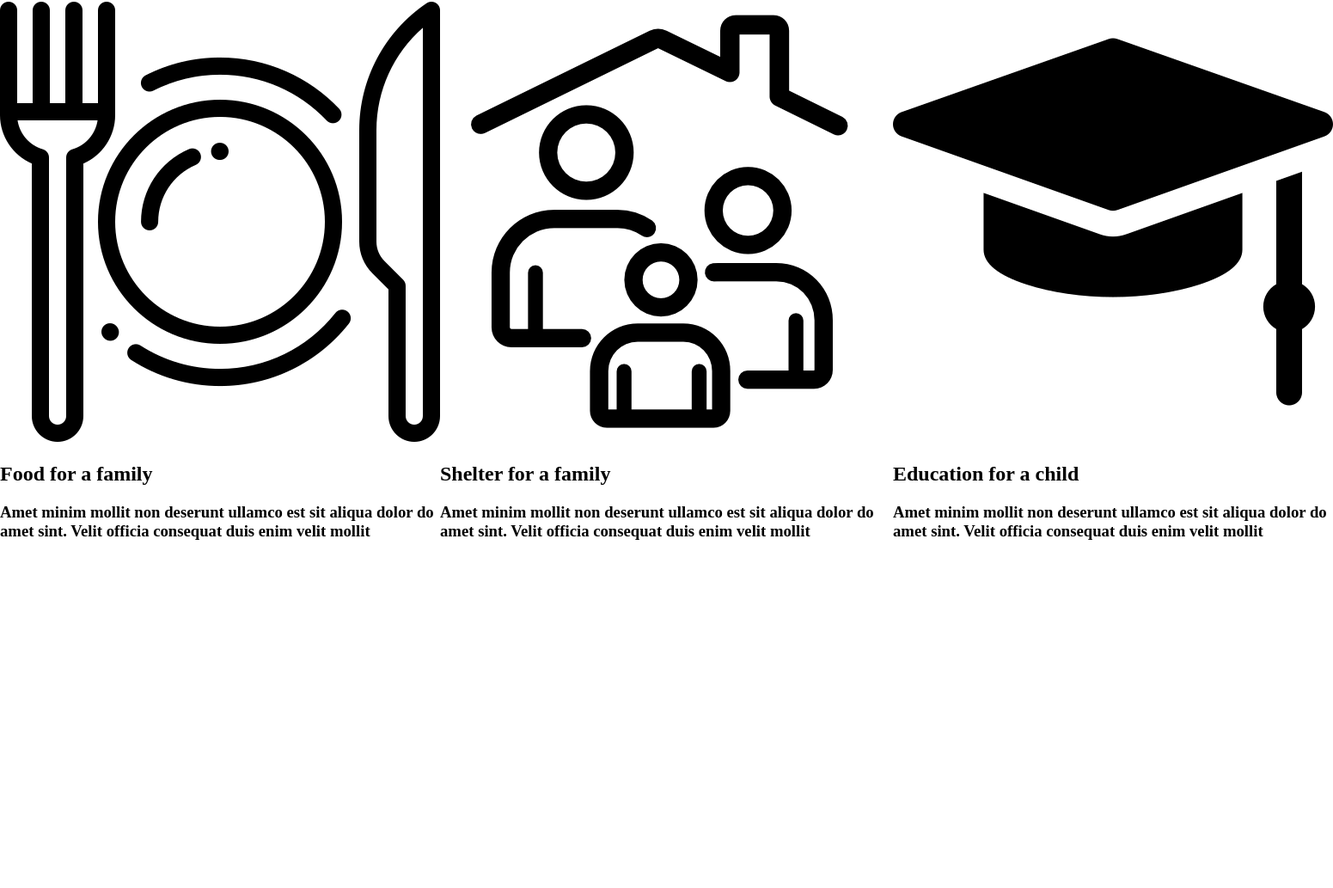
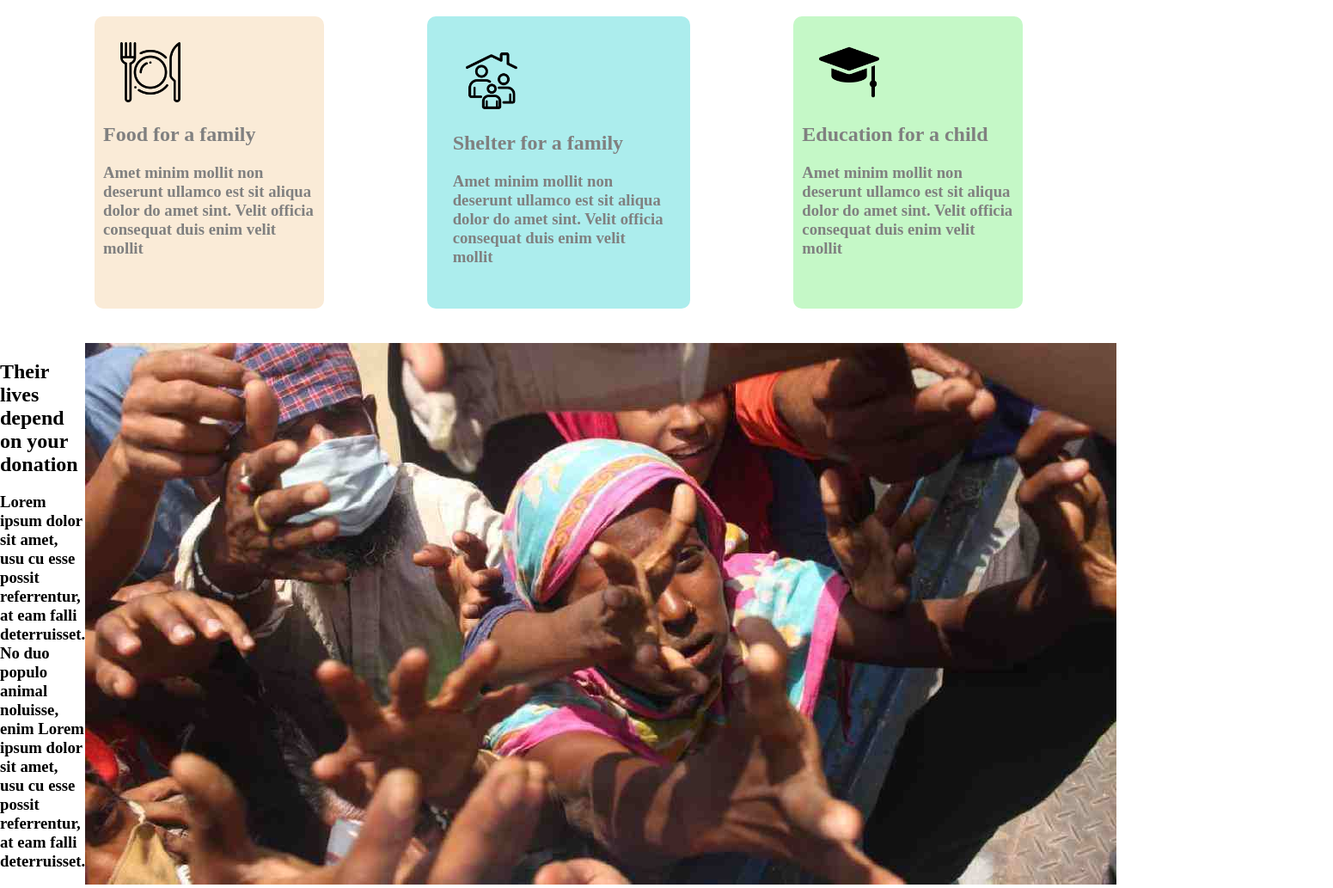
Before and after one commit to ummelaboni/donate-today, a plain HTML site: page index.html in a window 1280 px wide. Shown: the part 1413-2446 px from the top of the page at 86% size, 1551 px wide, since content can reach past the window. Before the commit the page ends 2060 px from the top, so only its background shows below. Drawn offline with Linux system fonts and the light colour scheme.

Commit message:
in progress

```diff
--- a/index.html
+++ b/index.html
@@ -51,7 +51,7 @@
             <div class="lineitems">
                 <h2>$1000</h2>
             </div>
-            <div class="lineitems">
+            <div class="lineitems another">
                 <h2>$5000</h2>
             </div>
         </div>
@@ -75,35 +75,53 @@
     </section>
     <section>
         <div class="containers">
-            <div class="box">
-                <div>
+            <div class="box1">
+                <div class="icon">
                     <img class="iconsize" src="icons/restaurant.png" alt="">
                 </div>
-                <h2>Food for a family</h2>
-                <h3>Amet minim mollit non deserunt
+                <h2 class="head2">Food for a family</h2>
+                <h3 class="head2">Amet minim mollit non deserunt
                     ullamco est sit aliqua dolor do amet
                     sint. Velit officia consequat duis enim
                     velit mollit</h3>
             </div>
-            <div class="box">
-                <div>
+            <div class="box2 second">
+                <div class="icon">
                     <img src="icons/family in home.png" alt="">
                 </div>
-                <h2>Shelter for a family</h2>
-                <h3>Amet minim mollit non deserunt
+                <h2 class="head2">Shelter for a family</h2>
+                <h3 class="head2">Amet minim mollit non deserunt
                     ullamco est sit aliqua dolor do amet
                     sint. Velit officia consequat duis enim
                     velit mollit</h3>
             </div>
-            <div class="box two">
-                <div>
+            <div class="box3">
+                <div class="icon">
                     <img src="icons/Education.png" alt="">
                 </div>
-                <h2>Education for a child</h2>
-                <h3>Amet minim mollit non deserunt
+                <h2 class="head2">Education for a child</h2>
+                <h3 class="head2">Amet minim mollit non deserunt
                     ullamco est sit aliqua dolor do amet
                     sint. Velit officia consequat duis enim
                     velit mollit</h3>
+            </div>
+        </div>
+    </section>
+    <section>
+        <div class="third">
+            <div class="">
+                <h2>Their lives depend on your donation</h2>
+                <h3>Lorem ipsum dolor sit amet, usu cu esse possit
+                    referrentur, at eam falli deterruisset. No duo populo
+                    animal noluisse, enim
+                    Lorem ipsum dolor sit amet, usu cu esse possit
+                    referrentur, at eam falli deterruisset.</h3>
+            </div>
+            <div>
+                <img src="images/donation8.jpg" alt="">
+            </div>
+            <div>
+
             </div>
         </div>
     </section>
--- a/style.css
+++ b/style.css
@@ -77,11 +77,15 @@ body {
 .lineitems {
     margin-left: 20px;
     background-color: rgb(245, 238, 236);
-    padding: 25px 45px;
+    padding: 25px 40px;
     font-size: 18px;
     font-weight: 800;
     border-radius: 5px;
     color: rgb(61, 60, 60);
+}
+
+.another {
+    padding: 20px 35px;
 }
 
 #highlighted {
@@ -104,14 +108,15 @@ body {
 
 .field {
     height: 40px;
-    width: 200px;
-    margin-left: 42%;
-    outline: none;
+    width: 400px;
+    margin-left: 35%;
+    border: transparent;
 }
 
 .line-2 {
     width: 58%;
     margin-left: 20%;
+    color: gray;
 }
 
 .secdonation {
@@ -143,13 +148,57 @@ body {
 
 .containers {
     display: flex;
+    margin: 40px;
 }
 
-/* .box {
-    height: 15px;
-    width: 15px;
-} */
+.box1 {
+    margin-right: 50px;
+    margin-left: 70px;
+    padding: 10px;
+    background-color: antiquewhite;
+    border-radius: 10px;
+}
+
+.box2 {
+    margin-right: 50px;
+    margin-left: 70px;
+    padding: 30px;
+    background-color: rgba(170, 237, 237, 0.967);
+    border-radius: 10px;
+}
+
+.box3 {
+    margin-right: 50px;
+    margin-left: 70px;
+    padding: 10px;
+    background-color: rgb(197, 248, 199);
+    border-radius: 10px;
+}
 
 .two {
     margin-left: 15px;
 }
+
+.icon img {
+    height: 70px;
+    width: 70px;
+    margin-top: 20px;
+    margin-left: 20px;
+}
+
+.second img {
+    margin-left: 10px;
+    margin-top: 10px;
+}
+
+.head2 {
+    color: gray;
+}
+
+.third {
+    display: flex;
+}
+
+.third img {
+    width: 200px 200px;
+}
```
Also changed, not shown: Images/donation8.jpg (added).
